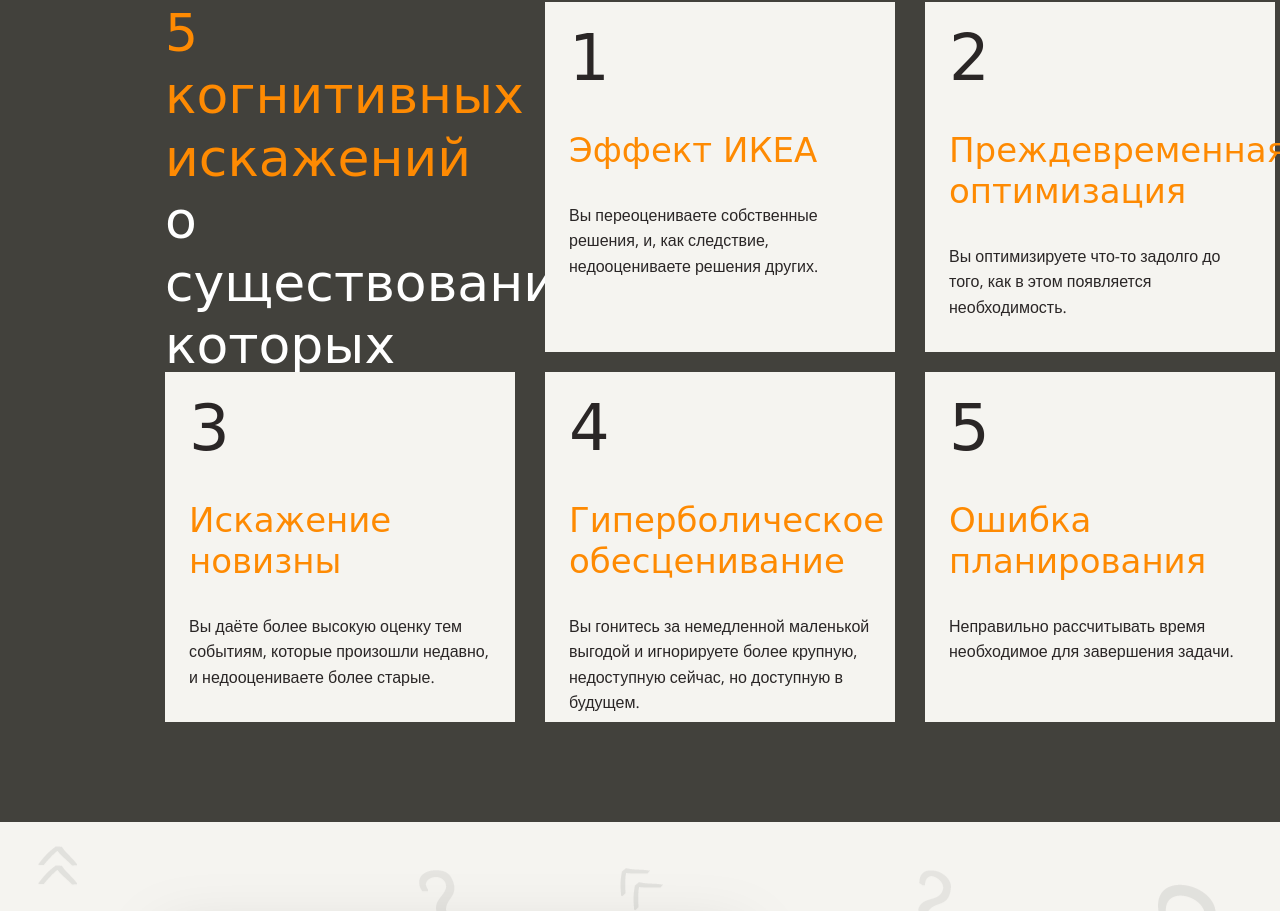
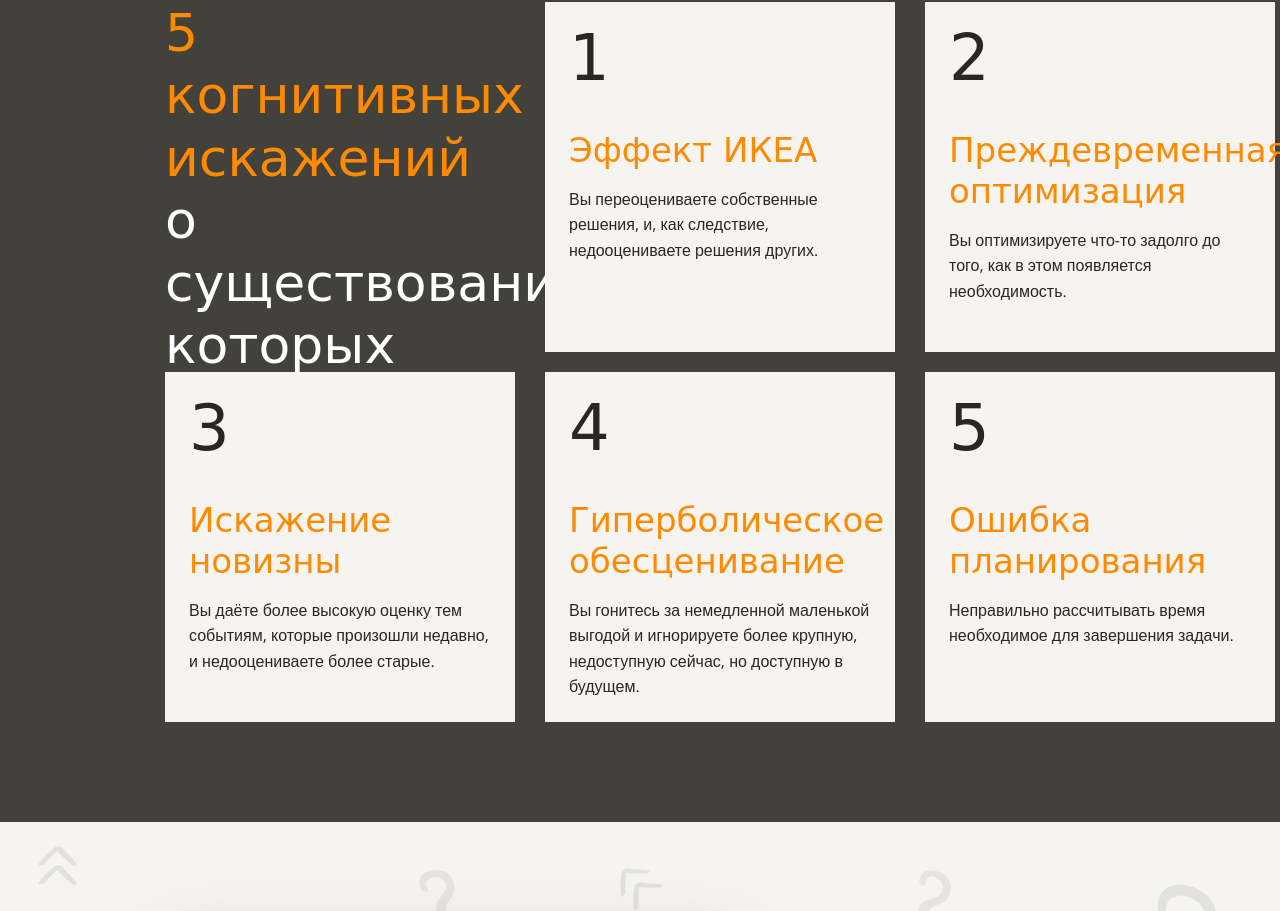
Before and after one commit to Ligutto/layout-designer-project-58, a website: page src/index.html in a window 1280 px wide. Shown: the part 1895-2806 px from the top of the page. Drawn offline with nearby package versions, Linux system fonts and the light colour scheme; a web font is replaced by a local one.

Commit message:
Правки позиционирования

```diff
--- a/src/index.html
+++ b/src/index.html
@@ -44,27 +44,27 @@
         <a href="#Section_further_down"></a>
         <p class="number">1</p>
         <h3 class="c-main">Эффект ИКЕА</h3>
-        <p>Вы переоцениваете собственные решения, и, как следствие, недооцениваете решения других.</p>
+        <span>Вы переоцениваете собственные решения, и, как следствие, недооцениваете решения других.</span>
       </div>
       <div class="box" onclick="document.location='#block5'">
         <p class="number">2</p>
         <h3 class="c-main">Преждевременная оптимизация</h3>
-        <p>Вы оптимизируете что-то задолго до того, как в этом появляется необходимость.</p>
+        <span>Вы оптимизируете что-то задолго до того, как в этом появляется необходимость.</span>
       </div>
       <div class="box" onclick="document.location='#block6'">
         <p class="number">3</p>
         <h3 class="c-main">Искажение новизны</h3>
-        <p>Вы даёте более высокую оценку тем событиям, которые произошли недавно, и недооцениваете более старые.</p>
+        <span>Вы даёте более высокую оценку тем событиям, которые произошли недавно, и недооцениваете более старые.</span>
       </div>
       <div class="box" onclick="document.location='#block7'">
         <p class="number">4</p>
         <h3 class="c-main">Гиперболическое обесценивание</h3>
-        <p>Вы гонитесь за немедленной маленькой выгодой и игнорируете более крупную, недоступную сейчас, но доступную в будущем.</p>
+        <span>Вы гонитесь за немедленной маленькой выгодой и игнорируете более крупную, недоступную сейчас, но доступную в будущем.</span>
       </div>
       <div class="box" onclick="document.location='#block8'">
         <p class="number">5</p>
         <h3 class="c-main">Ошибка планирования</h3>
-        <p>Неправильно рассчитывать время необходимое для завершения задачи.</p>
+        <span>Неправильно рассчитывать время необходимое для завершения задачи.</span>
       </div>
     </section>
   </div>
```
